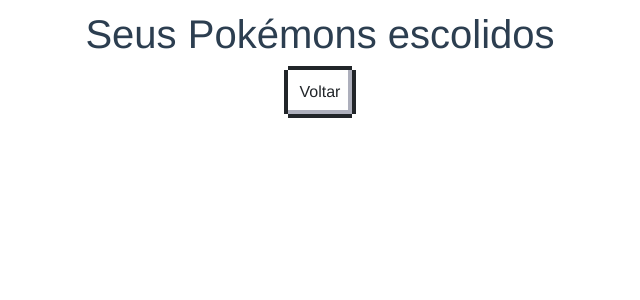
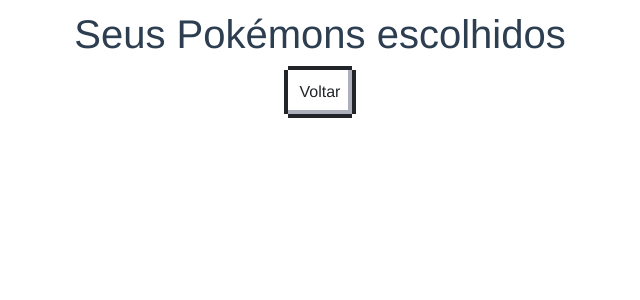
Before and after one commit to zInfnetDFEPB2019/CardDex, a Vue app in the folder pokedex/: page /favorites in a window 1280 px wide. Shown: the top 300 px of the page, without its empty margins (320-960 px from the left). Built offline with nearby package versions, Linux system fonts and the light colour scheme.

Commit message:
update pre apresentacao

```diff
--- a/pokedex/src/pages/Favorites.vue
+++ b/pokedex/src/pages/Favorites.vue
@@ -1,7 +1,7 @@
 <template>
   <div>
     <h1 class="overview-favorite-pokemon__title">
-      Seus Pokémons escolidos
+      Seus Pokémons escolhidos
     </h1>
     <router-link
       class="nes-btn"
--- a/pokedex/src/pages/Home.vue
+++ b/pokedex/src/pages/Home.vue
@@ -1,7 +1,7 @@
 <template>
   <div class="select-pokemon-page">
     <img src="./../assets/logo-pixel.gif" alt="pokémon" />
-    <h1>Home page</h1>
+
     <div>
       <div class="container">
         <div class="row">
@@ -95,4 +95,10 @@
   font-weight: bold;
   padding-top: 30px;
 }
+
+@media screen and (max-width: 767px){
+  img {
+    max-width: 300px;
+  }
+}
 </style>
```
